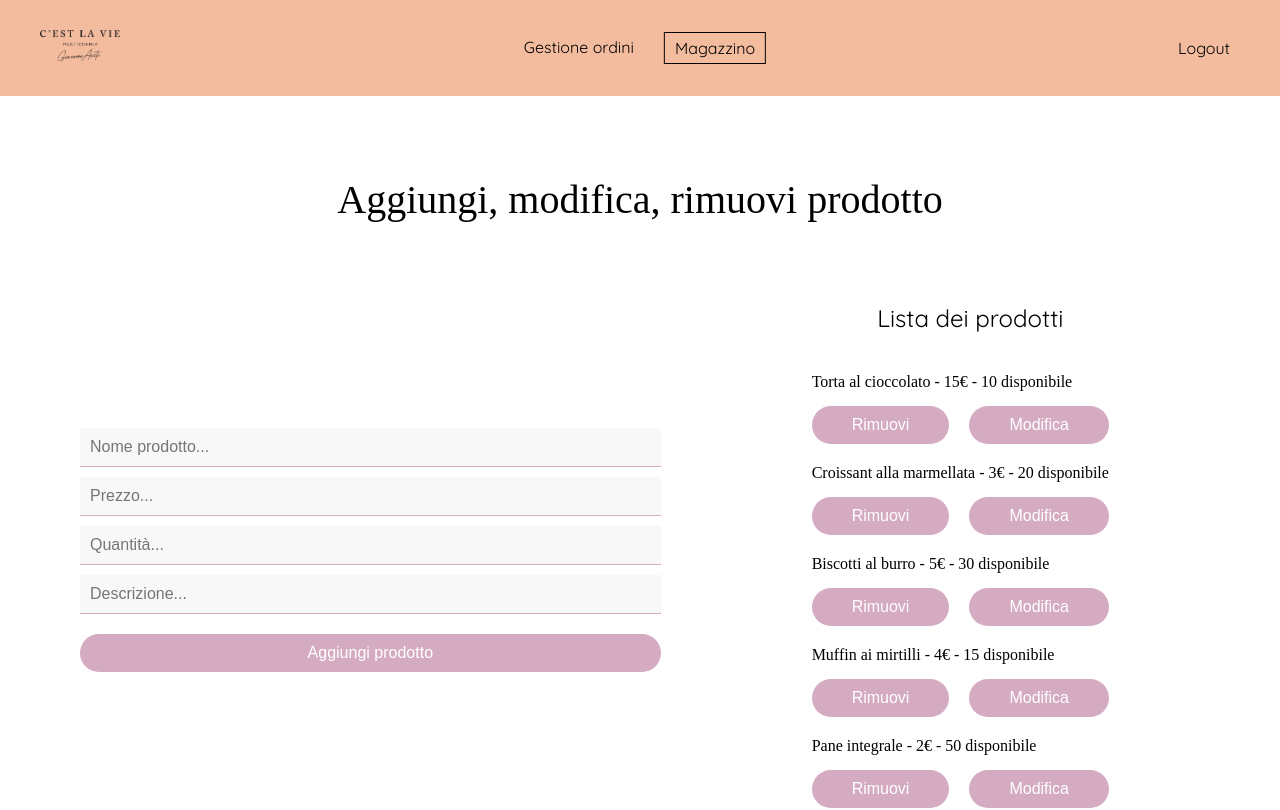
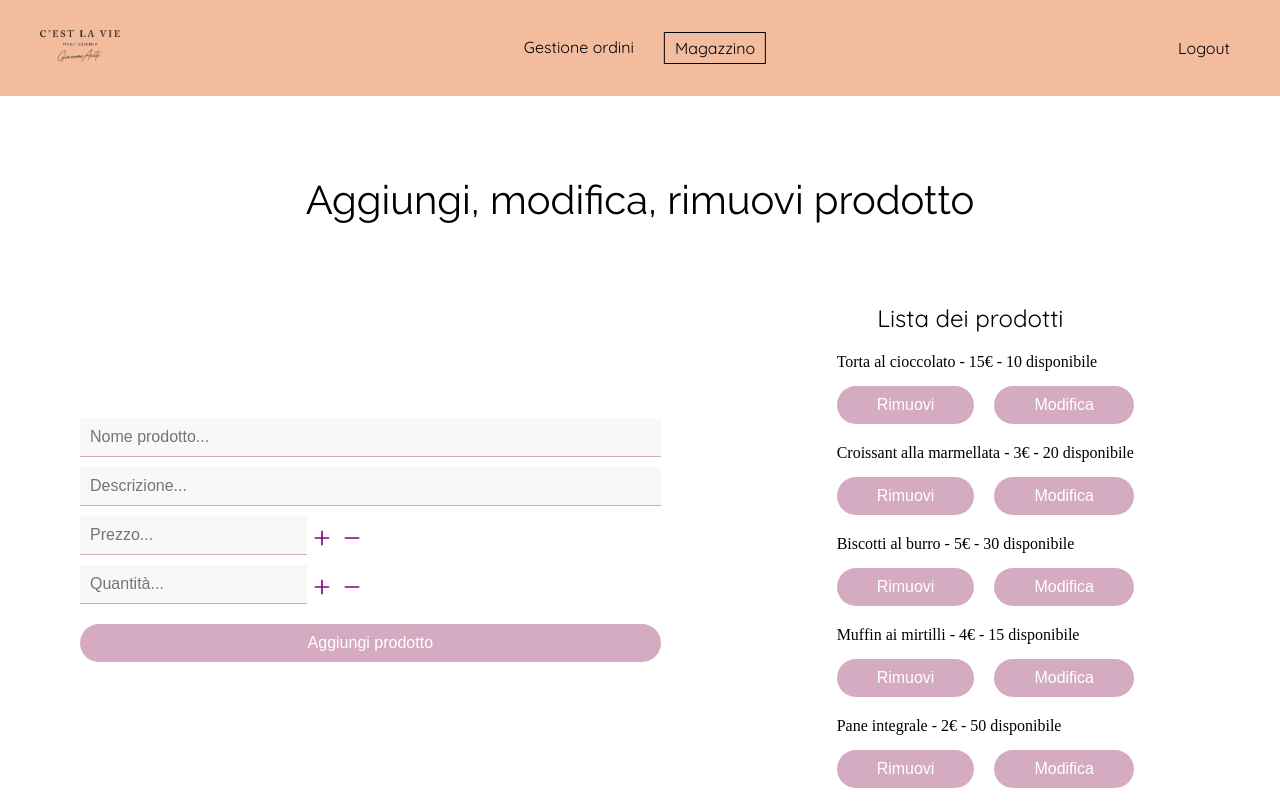
Before and after one commit to RobyC0ding/PW4_Gruppo6_Frontend, a Next.js app in the folder cest_la_vie/: page /magazzino in a window 1280 px wide. Shown: the top 810 px of the page. Built offline with nearby package versions, Linux system fonts and the light colour scheme.

Commit message:
dettagli pagina magazzino

```diff
--- a/cest_la_vie/app/magazzino/page.js
+++ b/cest_la_vie/app/magazzino/page.js
@@ -102,6 +102,24 @@ const AdminProducts = () => {
         setDescription('');
     };
 
+    const handleQuantityChange = (delta) => {
+        setQuantity((prevQuantity) => {
+            // Rimuove "pz" se presente e calcola la nuova quantità
+            const numericQuantity = parseInt(prevQuantity.toString().replace('pz', '')) || 0;
+            const newQuantity = Math.max(numericQuantity + delta, 0);
+            return `${newQuantity} pz.`;
+        });
+    };
+
+    const handleQuantityPrice = (delta) => {
+        setPrice((prevPrice) => {
+            // Rimuovi l'icona dell'euro se già presente, poi aggiorna il prezzo
+            const numericPrice = parseInt(prevPrice.toString().replace('€', '')) || 0;
+            const newPrice = Math.max(numericPrice + delta, 0);
+            return `${newPrice}€`;
+        });
+    };
+
     return (
         <body>
             <HeadersAmministratore />
@@ -121,27 +139,45 @@ const AdminProducts = () => {
                             placeholder="Nome prodotto..."
                             className={styles.input}
                         />
-                        <input
-                            type="number"
-                            value={price}
-                            onChange={(e) => setPrice(e.target.value)}
-                            placeholder="Prezzo..."
-                            className={styles.input}
-                        />
-                        <input
-                            type="number"
-                            value={quantity}
-                            onChange={(e) => setQuantity(e.target.value)}
-                            placeholder="Quantità..."
-                            className={styles.input}
-                        />
-                        <input
+                         <input
                             type="textarea"
                             value={description}
                             onChange={(e) => setDescription(e.target.value)}
                             placeholder="Descrizione..."
                             className={styles.input}
                         />
+                        <div className={styles.quantityWrapper}>
+                            <input
+                                type="text"
+                                value={price}
+                                onChange={(e) => {
+                                    const numericValue = parseInt(e.target.value.replace('€', '')) || 0;
+                                    setPrice(`${numericValue}€`);
+                                }}
+                                placeholder="Prezzo..."
+                                className={styles.input}
+                            />
+                            <div className={styles.stylebutton}>
+                                <button onClick={() => handleQuantityPrice(+1)} className={styles.quantityButton}><svg className={styles.plus} xmlns="http://www.w3.org/2000/svg" viewBox="0 0 24 24" fill="#808"><path d="M20 11h-7V4c0-.55-.45-1-1-1s-1 .45-1 1v7H4c-.55 0-1 .45-1 1s.45 1 1 1h7v7c0 .55.45 1 1 1s1-.45 1-1v-7h7c.55 0 1-.45 1-1s-.45-1-1-1Z" ></path></svg></button>
+                                <button onClick={() => handleQuantityPrice(-1)} className={styles.quantityButton}><svg className={styles.minus} xmlns="http://www.w3.org/2000/svg" viewBox="0 0 24 24" fill="#808"><path d="M20 11H4c-.55 0-1 .45-1 1s.45 1 1 1h16c.55 0 1-.45 1-1s-.45-1-1-1Z"></path></svg></button>
+                            </div>
+                        </div>
+                        <div className={styles.quantityWrapper}>
+                            <input
+                                type="text"
+                                value={quantity}
+                                onChange={(e) => {
+                                    const numericValue = parseInt(e.target.value.replace('pz', '')) || 0;
+                                    setQuantity(`${numericValue}pz`);
+                                }}
+                                placeholder="Quantità..."
+                                className={styles.input}
+                            />
+                            <div className={styles.stylebutton}>
+                                <button onClick={() => handleQuantityChange(+1)} className={styles.quantityButton}><svg className={styles.plus} xmlns="http://www.w3.org/2000/svg" viewBox="0 0 24 24" fill="#808"><path d="M20 11h-7V4c0-.55-.45-1-1-1s-1 .45-1 1v7H4c-.55 0-1 .45-1 1s.45 1 1 1h7v7c0 .55.45 1 1 1s1-.45 1-1v-7h7c.55 0 1-.45 1-1s-.45-1-1-1Z" ></path></svg></button>
+                                <button onClick={() => handleQuantityChange(-1)} className={styles.quantityButton}><svg className={styles.minus} xmlns="http://www.w3.org/2000/svg" viewBox="0 0 24 24" fill="#808"><path d="M20 11H4c-.55 0-1 .45-1 1s.45 1 1 1h16c.55 0 1-.45 1-1s-.45-1-1-1Z"></path></svg></button>
+                            </div>
+                        </div>
                         <button
                             onClick={editId ? handleEditProduct : handleAddProduct}
                             className={styles.button}
@@ -191,3 +227,6 @@ const AdminProducts = () => {
 };
 
 export default AdminProducts;
+
+
+//onClick={() => handleQuantityChange(-1)
--- a/cest_la_vie/app/magazzino/page.module.css
+++ b/cest_la_vie/app/magazzino/page.module.css
@@ -13,7 +13,7 @@
 }
 
 .h1{
-    font-family: 'Raeway';
+    font-family: 'Raleway';
     font-size: 40px;
     font-weight: 400;
 }
@@ -70,14 +70,18 @@
     font-weight: 400;
     border: none;
     cursor: pointer;
+    transition: 0.3s ease;
 }
 
+.button:hover{
+    background-color: #b08ac3;
+}
+
+
 .productList {
-    margin-top: 20px;
-    display: flex;
-    flex-direction: column;
-    justify-content: center;
-    align-items: center; /* Cambiato per centrare la lista */
+
+    align-self: center;
+    padding-left: 50px;
 }
 
 .productItem {
@@ -87,6 +91,7 @@
 .buttons {
     margin-top: 5px;
 }
+
 
 .deleteButton, .editButton {
     margin-right: 20px;
@@ -100,9 +105,46 @@
     font-weight: 400;
     border: none;
     cursor: pointer;
+    transition: 0.3s ease;
+}
+
+.deleteButton:hover{
+    background-color: #b08ac3;
+}
+
+.editButton:hover{
+    background-color: #b08ac3;
 }
 
 .containerForm{
     display: flex;
     margin-bottom: 40px;
 }
+
+.plus{
+    width: 20px;
+    height: 20px;
+}
+
+.minus{
+    width: 20px;
+    height: 20px;
+}
+
+.quantityWrapper{
+    display: flex;
+    align-items: center;
+}
+
+.quantityButton{
+    background-color: white;
+    border: none;
+    cursor: pointer;
+}
+
+.stylebutton{
+    display: flex;
+    gap: 10px;
+    padding-top: 17px;
+    padding-left: 5px;
+}
```
